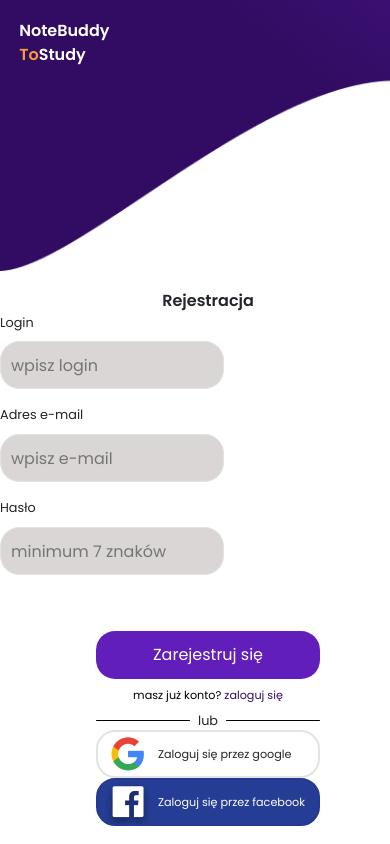
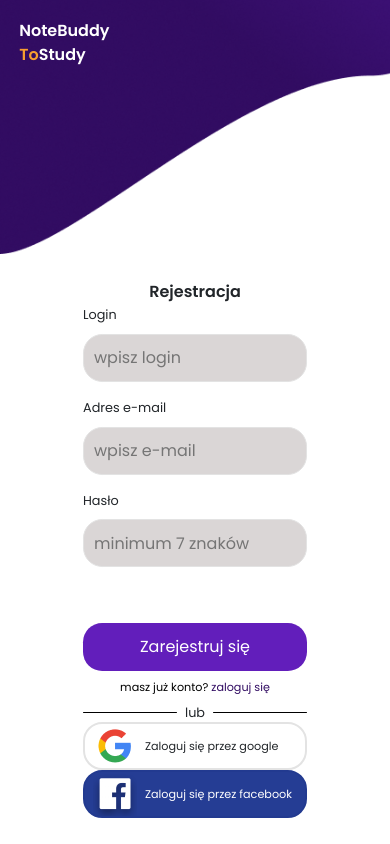
Before and after one commit to murasame112/NoteBuddyToStudy, an Angular app in the folder frontend/: page /register in a window 390 px wide. Built offline with nearby package versions, Linux system fonts and the light colour scheme.

Commit message:
register_panel-responsive-fix

```diff
--- a/frontend/src/app/components/register-page/register-page.component.scss
+++ b/frontend/src/app/components/register-page/register-page.component.scss
@@ -328,6 +328,18 @@ margin-left: 1rem;
 
 @media (max-width:900px)
 {
+  #registerForm
+  {
+    width: 18rem;
+  }
+
+ .registerFormItem
+ {
+   width: 18rem;
+ }
+
+
+
   #page-name
   {
     font-size: 1.5rem;
@@ -352,6 +364,11 @@ margin-left: 1rem;
     font-weight: 400;
   }
 
+
+  .validators
+  {
+    width: 18rem;
+  }
 
   #register-btn
   {
@@ -430,6 +447,18 @@ display: none;
 
 @media (max-width:560px)
 {
+  #registerForm
+  {
+    width: 14rem;
+  }
+
+ .registerFormItem
+ {
+   width: 14rem;
+ }
+
+
+
   #logo{
 
     grid-row: 1/4;
@@ -461,6 +490,10 @@ display: none;
   font-size: 0.8rem;
 }
 
+.validators
+{
+  width: 14rem;
+}
 
 #register-btn
 {
```
